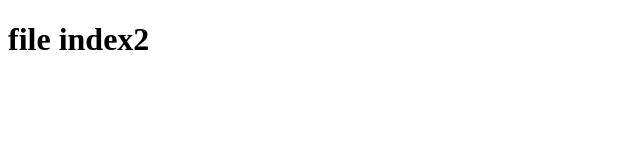
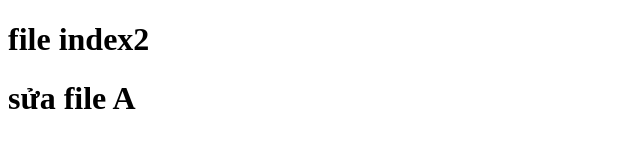
Before and after one commit to xuanthuy2001/git_basic, a plain HTML site: page index2.html in a window 1280 px wide. Shown: the whole page, without its empty margins (0-640 px from the left). Drawn offline with Linux system fonts and the light colour scheme.

Commit message:
sua_index2

```diff
--- a/index2.html
+++ b/index2.html
@@ -10,6 +10,7 @@
 
 <body>
       <h1>file index2</h1>
+      <h1>sửa file A</h1>
 </body>
 
 </html>
```
